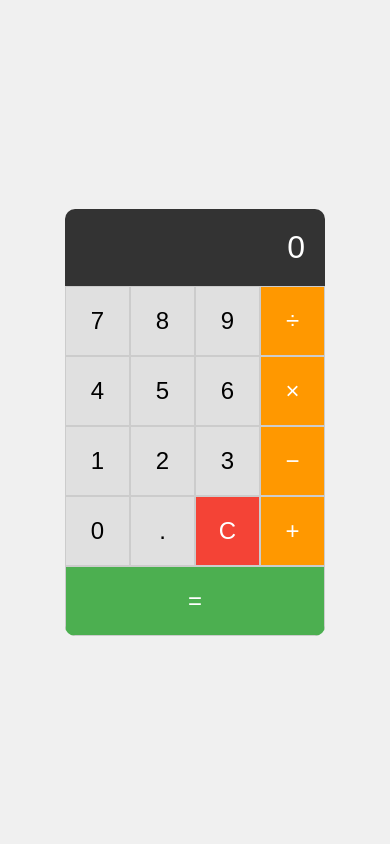
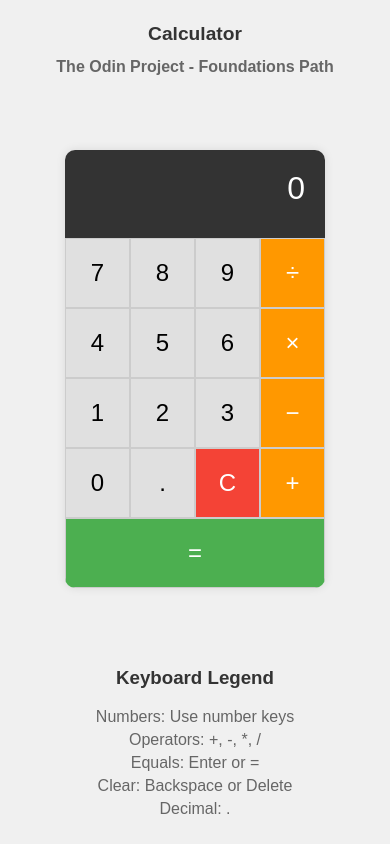
Before and after one commit to lowresboots/odin-calculator, a plain HTML site: page index.html in a window 390 px wide. Drawn offline with Linux system fonts and the light colour scheme.

Commit message:
Added keyboard functionality, additional UI elements

```diff
--- a/index.html
+++ b/index.html
@@ -4,15 +4,17 @@
 <head>
     <meta charset="UTF-8">
     <meta name="viewport" content="width=device-width, initial-scale=1.0">
-    <title>Calculator</title>
+    <title>Calculator - The Odin Project</title>
     <link rel="stylesheet" href="styles.css">
 </head>
 
 <body>
+    <header>
+        <h1>Calculator</h1>
+        <h2>The Odin Project - Foundations Path</h2>
+    </header>
     <div id="calculator">
-        <div id="display">
-            0
-        </div>
+        <div id="display">0</div>
         <div id="buttons">
             <button class="btn" data-number="7">7</button>
             <button class="btn" data-number="8">8</button>
@@ -37,7 +39,16 @@
             <button class="btn" id="equals">=</button>
         </div>
     </div>
-
+    <footer>
+        <h3>Keyboard Legend</h3>
+        <ul>
+            <li>Numbers: Use number keys</li>
+            <li>Operators: +, -, *, /</li>
+            <li>Equals: Enter or =</li>
+            <li>Clear: Backspace or Delete</li>
+            <li>Decimal: .</li>
+        </ul>
+    </footer>
     <script src="script.js"></script>
 </body>
 
--- a/script.js
+++ b/script.js
@@ -107,4 +107,25 @@ document.addEventListener('DOMContentLoaded', () => {
             appendDecimal();
         }
     });
+    document.addEventListener('keydown', handleKeyboardInput);
 });
+
+function handleKeyboardInput(e) {
+    if (e.key >= '0' && e.key <= '9') {
+        appendNumber(e.key);
+    } else if (e.key === '.') {
+        appendDecimal();
+    } else if (e.key === '+' || e.key === '-' || e.key === '*' || e.key === '/') {
+        const operatorMap = {
+            '+': 'add',
+            '-': 'substract',
+            '*': 'multiply',
+            '/': 'divide',
+        };
+        setOperation(operatorMap[e.key]);
+    } else if (e.key === 'Enter' || e.key === '=') {
+        compute();
+    } else if (e.key === 'Escape') {
+        clear();
+    }
+}
--- a/styles.css
+++ b/styles.css
@@ -2,11 +2,28 @@ body {
     display: flex;
     flex-direction: column;
     align-items: center;
-    justify-content: center;
+    justify-content: space-between;
     min-height: 100vh;
     margin: 0;
+    padding: 20px;
     font-family: Arial, sans-serif;
     background-color: #f0f0f0;
+    box-sizing: border-box;
+}
+
+header {
+    text-align: center;
+    margin-bottom: 20px;
+}
+
+h1 {
+    font-size: 2em;
+    color: #333;
+}
+
+h2 {
+    font-size: 1.2em;
+    color: #666;
 }
 
 #calculator {
@@ -16,6 +33,7 @@ body {
     background-color: #fff;
     border-radius: 10px;
     overflow: hidden;
+    box-shadow: 0 0 10px rgba(0, 0, 0, 0.1);
 }
 
 #display {
@@ -24,6 +42,10 @@ body {
     font-size: 2em;
     padding: 20px;
     text-align: right;
+    min-height: 1.5em;
+    overflow: hidden;
+    white-space: nowrap;
+    text-overflow: ellipsis;
 }
 
 #buttons {
@@ -89,3 +111,41 @@ body {
 [data-operator]:active {
     background-color: #cc7a00;
 }
+
+footer {
+    margin-top: 20px;
+    text-align: center;
+}
+
+footer h3 {
+    color: #333;
+}
+
+footer ul {
+    list-style-type: none;
+    padding: 0;
+}
+
+footer li {
+    margin: 5px 0;
+    color: #666;
+}
+
+@media (max-width: 600px) {
+    body {
+        padding: 10px;
+    }
+
+    h1 {
+        font-size: 1.2em;
+    }
+
+    h2 {
+        font-size: 1em;
+    }
+
+    #calculator {
+        width: 100%;
+        max-width: 260px;
+    }
+}
```
